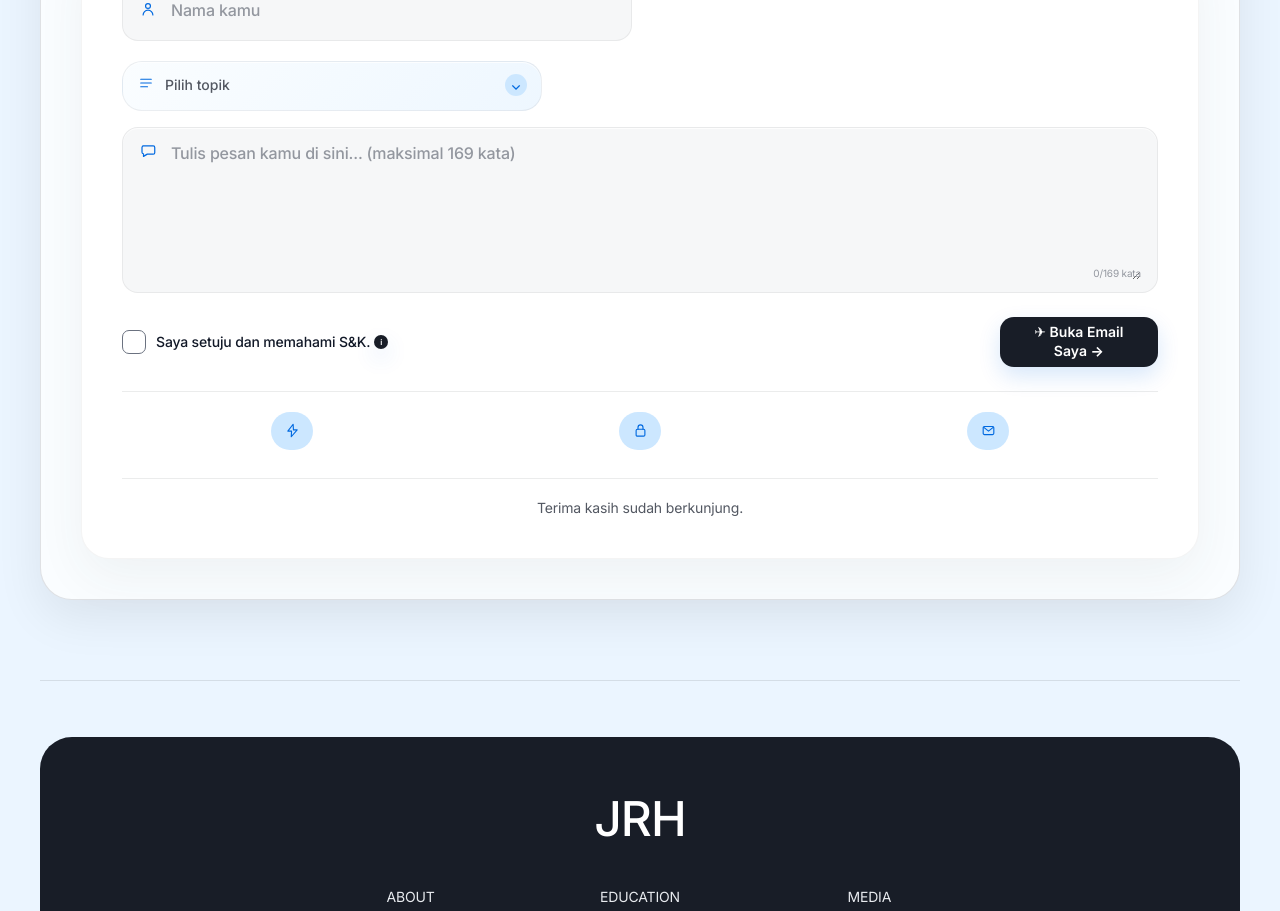
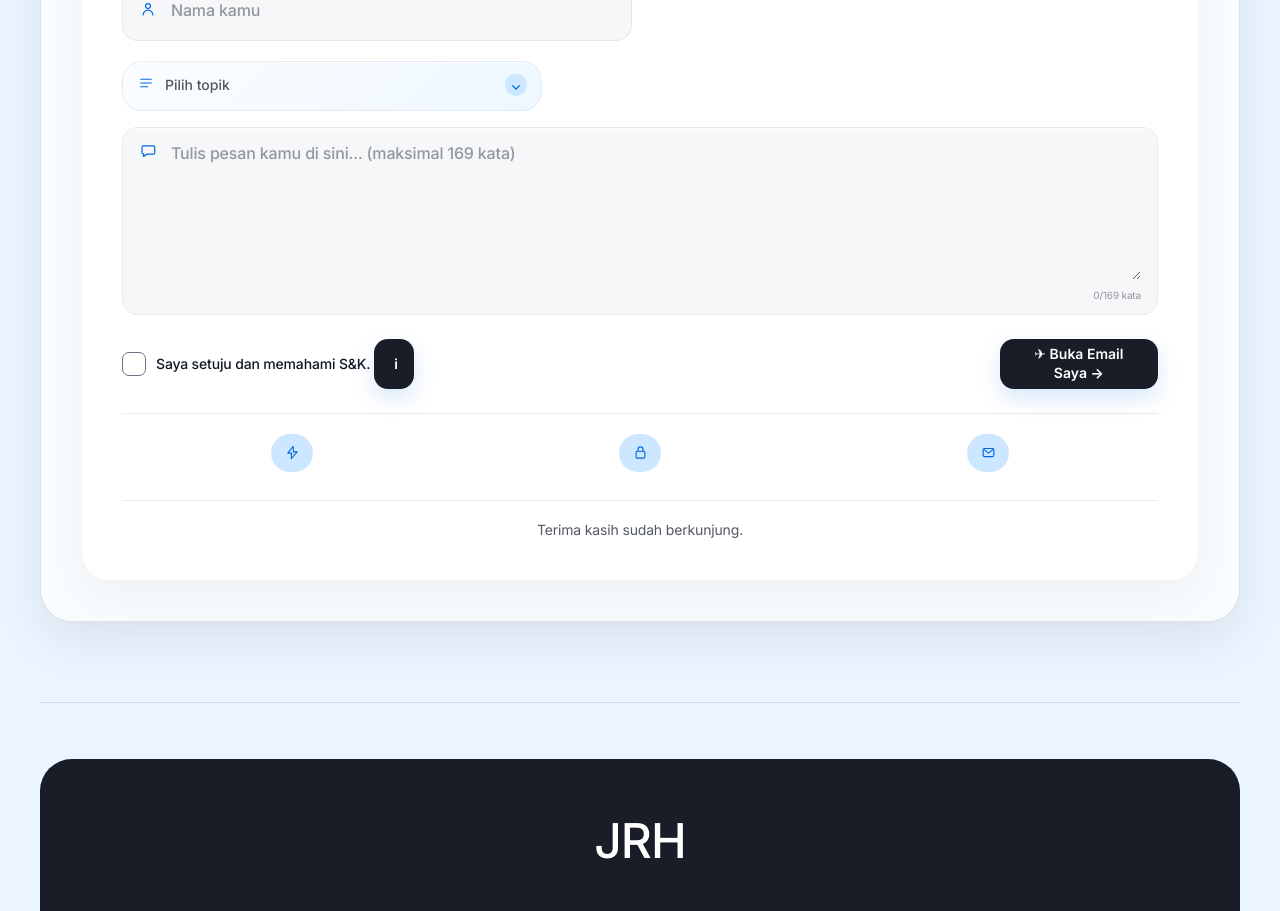
Before and after one commit to LionerHakim/JRHs, a React (Vite) app: page / in a window 1280 px wide. Shown: the part 5300-6211 px from the top of the page. Built offline with nearby package versions, Linux system fonts and the light colour scheme.

Commit message:
refactor: consolidate final UI overrides

```diff
--- a/src/index.css
+++ b/src/index.css
@@ -1783,190 +1783,31 @@ img { display: block; max-width: 100%; }
 }
 
 
-/* Contact picker + terms micro refinement */
-.terms-checkbox-info {
-  width: 22px;
-  height: 22px;
-  flex: 0 0 22px;
-  margin-left: 7px;
-  font-size: 11px;
-  line-height: 1;
-  border-width: 1px;
-}
-
-.contact-topic-menu button.is-selected {
-  background: #111111;
-  color: #ffffff;
-  box-shadow: none;
-}
-
-.contact-topic-menu button.is-selected::before {
-  background: #ffffff;
-}
-
-.contact-topic-menu button.is-selected span:last-child {
-  color: #ffffff;
-}
-
-@media (max-width: 720px) {
-  .terms-checkbox-info {
-    width: 24px;
-    height: 24px;
-    flex-basis: 24px;
-    margin-left: 7px;
-    font-size: 11px;
-  }
-}
-
-
-/* Final contact micro-control sizing */
-.terms-checkbox-info {
-  width: 16px !important;
-  height: 16px !important;
-  min-width: 16px !important;
-  min-height: 16px !important;
-  flex: 0 0 16px !important;
-  margin-left: 5px !important;
-  padding: 0 !important;
-  border-width: 1px !important;
-  font-size: 9px !important;
-  line-height: 1 !important;
-}
-
-.terms-checkbox-info:focus-visible {
-  outline-offset: 2px;
-}
-
-.contact-topic-menu button.is-selected {
-  background: #111111 !important;
-  color: #ffffff !important;
-  box-shadow: none !important;
-  border-color: #111111 !important;
-}
-
-.contact-topic-menu button.is-selected::before {
-  background: #ffffff !important;
-}
-
-.contact-topic-menu button.is-selected span:last-child {
-  color: #ffffff !important;
-}
-
-@media (max-width: 720px) {
-  .terms-checkbox-info {
-    width: 16px !important;
-    height: 16px !important;
-    min-width: 16px !important;
-    min-height: 16px !important;
-    flex-basis: 16px !important;
-    margin-left: 5px !important;
-    font-size: 9px !important;
-  }
-}
-
-
-/* Contact final compact pass */
-.terms-checkbox-info {
-  width: 14px !important;
-  height: 14px !important;
-  min-width: 14px !important;
-  min-height: 14px !important;
-  flex-basis: 14px !important;
-  margin-left: 4px !important;
-  font-size: 8px !important;
-}
-
-.contact-message {
-  min-height: 96px !important;
-  padding-top: 12px !important;
-  padding-bottom: 12px !important;
-}
-
-.contact-topic-menu {
-  background: #111111 !important;
-}
-
-.contact-topic-menu button {
-  color: #ffffff !important;
-  border-color: rgba(255,255,255,.12) !important;
-}
-
-.contact-topic-menu button:hover,
-.contact-topic-menu button.is-selected {
-  background: #111111 !important;
-  color: #ffffff !important;
-}
-
-.contact-topic-menu button.is-selected {
-  box-shadow: inset 3px 0 0 var(--blue-strong) !important;
-}
-
-@media (max-width: 720px) {
-  .terms-checkbox-info {
-    width: 14px !important;
-    height: 14px !important;
-    min-width: 14px !important;
-    min-height: 14px !important;
-    flex-basis: 14px !important;
-    margin-left: 4px !important;
-    font-size: 8px !important;
-  }
-
-  .contact-message {
-    min-height: 88px !important;
-  }
-}
-
-
-/* Minimal S&K popover */
-.terms-checkbox-popover {
-  width: min(210px, calc(100vw - 32px)) !important;
-  max-width: 210px !important;
-  padding: 8px 10px !important;
-  border-radius: 12px !important;
-  font-size: 10px !important;
-  line-height: 1.35 !important;
-  gap: 6px !important;
-}
-
-.terms-checkbox-popover-head {
-  margin-bottom: 3px !important;
-}
-
-.terms-checkbox-popover-head strong {
-  font-size: 11px !important;
-}
-
-.terms-checkbox-popover p {
-  margin: 0 0 4px !important;
-  font-size: 10px !important;
-  line-height: 1.35 !important;
-}
-
-.terms-checkbox-close {
-  display: none !important;
-}
-
-
-/* Contact closing line emphasis */
-.contact-intro p:last-child,
-.contact-copy p:last-child {
-  font-size: 18px !important;
-  line-height: 1.5 !important;
-}
-@media (max-width: 720px) {
-  .contact-intro p:last-child,
-  .contact-copy p:last-child {
-    font-size: 17px !important;
-  }
-}
-
-/* Final navbar/panel safety overrides — keep panel behavior consistent across responsive rules. */
+/* Final interaction polish — contact + navigation */
+.terms-checkbox-info{
+  width:14px;height:14px;min-width:14px;min-height:14px;flex:0 0 14px;
+  margin-left:4px;padding:0;border-width:1px;font-size:8px;line-height:1;
+}
+.terms-checkbox-info:focus-visible{outline-offset:2px}
+.contact-message{min-height:96px;padding-top:12px;padding-bottom:34px}
+.contact-topic-menu{background:#111!important}
+.contact-topic-menu button{color:#fff!important;border-color:rgba(255,255,255,.12)!important}
+.contact-topic-menu button:hover,.contact-topic-menu button.is-selected{background:#111!important;color:#fff!important}
+.contact-topic-menu button.is-selected{box-shadow:inset 3px 0 0 var(--blue-strong)!important;border-color:#111!important}
+.contact-topic-menu button.is-selected::before{background:#fff!important}
+.contact-topic-menu button.is-selected span:last-child{color:#fff!important}
+.terms-checkbox-popover{width:min(210px,calc(100vw - 32px));max-width:210px;padding:8px 10px;border-radius:12px;font-size:10px;line-height:1.35;gap:6px}
+.terms-checkbox-popover-head{margin-bottom:3px}
+.terms-checkbox-popover-head strong{font-size:11px}
+.terms-checkbox-popover p{margin:0 0 4px;font-size:10px;line-height:1.35}
+.terms-checkbox-close{display:none}
+.contact-intro p:last-child,.contact-copy p:last-child{font-size:18px;line-height:1.5}
+
 @media (max-width:640px){
- .nav{width:calc(100% - 20px);top:8px;margin-top:8px;min-height:62px;padding:8px;border-radius:20px}
+  .nav{top:10px;margin-top:10px;width:calc(100% - 20px);min-height:62px;padding:8px;border-radius:20px}
   .wordmark{padding-left:4px}
   .nav-actions{gap:4px;padding:3px}
- .music-toggle,.menu-toggle{min-width:48px;width:48px;grid-template-columns:30px;justify-content:center;padding:0 7px}
+  .music-toggle,.menu-toggle{min-width:0;width:56px;grid-template-columns:1fr;place-items:center;padding:0}
   .nav-action-label,.nav-action-meta,.wordmark>span:last-child{display:none}
   .brand-mark{width:36px;height:36px}
   .nav-actions>nav,.music-panel{position:fixed;top:50%;left:50%;right:auto;width:min(420px,calc(100vw - 20px));padding:18px;border-radius:24px;transform:translate(-50%,-46%) scale(.965)}
@@ -1977,6 +1818,9 @@ img { display: block; max-width: 100%; }
   .menu-item-index{width:28px;height:28px}
   .music-track{grid-template-columns:60px minmax(0,1fr)}
   .music-track-art{width:60px;height:60px}
+  .terms-checkbox-info{width:14px;height:14px;min-width:14px;min-height:14px;flex-basis:14px;font-size:8px}
+  .contact-message{min-height:88px}
+  .contact-intro p:last-child,.contact-copy p:last-child{font-size:17px}
 }
 @media (max-width:390px){
   .nav{width:calc(100% - 12px);min-height:58px}
@@ -1985,15 +1829,14 @@ img { display: block; max-width: 100%; }
   .menu-panel-grid a{min-height:54px}
 }
 
-/* Music + Menu clarity refinement */
-.music-toggle,.menu-toggle{min-height:48px;padding:0 14px 0 10px;border-radius:14px;}
-.music-toggle .nav-action-label,.menu-toggle .nav-action-label{font-size:12px;letter-spacing:.045em;font-weight:700;}
-.music-toggle .nav-action-meta,.menu-toggle .nav-action-meta{font-size:9px;letter-spacing:.14em;font-weight:700;}
-.music-toggle .nav-action-glyph,.menu-toggle .nav-menu-lines{width:32px;height:32px;border-radius:10px;}
-.nav-menu-lines{display:grid;place-content:center;gap:4px;background:#eef0f3;}
-.nav-menu-lines>span{width:15px;height:1.7px;}
-.menu-toggle.is-open .nav-menu-lines{background:#eef0f3;color:var(--ink);}
-@media (max-width:640px){.music-toggle,.menu-toggle{min-width:0;width:56px;padding:0;grid-template-columns:1fr;place-items:center}.music-toggle .nav-action-label,.music-toggle .nav-action-meta,.menu-toggle .nav-action-label,.menu-toggle .nav-action-meta{display:none}}
+/* Music + Menu clarity */
+.music-toggle,.menu-toggle{min-height:48px;padding:0 14px 0 10px;border-radius:14px}
+.music-toggle .nav-action-label,.menu-toggle .nav-action-label{font-size:12px;letter-spacing:.045em;font-weight:700}
+.music-toggle .nav-action-meta,.menu-toggle .nav-action-meta{font-size:9px;letter-spacing:.14em;font-weight:700}
+.music-toggle .nav-action-glyph,.menu-toggle .nav-menu-lines{width:32px;height:32px;border-radius:10px}
+.nav-menu-lines{gap:4px;background:#eef0f3}
+.nav-menu-lines>span{width:15px;height:1.7px}
+.menu-toggle.is-open .nav-menu-lines{background:#eef0f3;color:var(--ink)}
 
 /* JRH system-wide component polish — cohesive tactile UI */
 :root{
```
Lines whose indentation alone changed are shown as unchanged.
